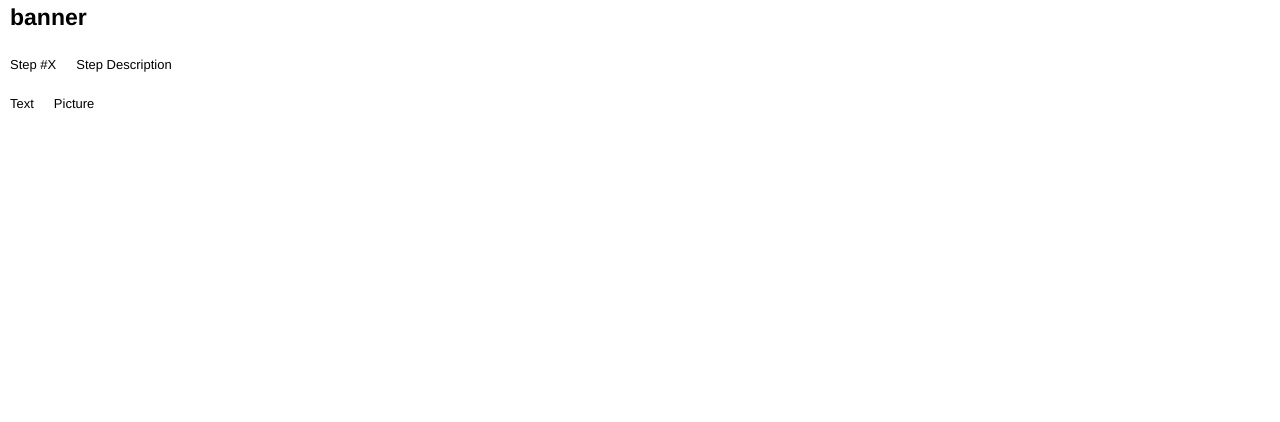
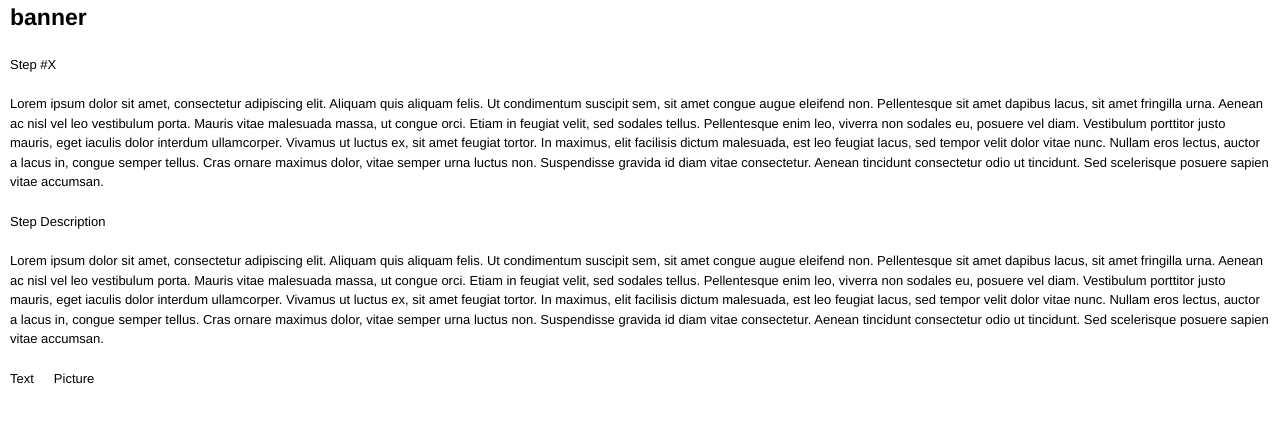
Before and after one commit to Jaybird9er/960_project, a plain HTML site: page index.html in a window 1280 px wide. Drawn offline with Linux system fonts and the light colour scheme.

Commit message:
Testinggrid bounds

```diff
--- a/index.html
+++ b/index.html
@@ -18,11 +18,17 @@
         <p>
           Step #X
         </p>
+        <p>
+            Lorem ipsum dolor sit amet, consectetur adipiscing elit. Aliquam quis aliquam felis. Ut condimentum suscipit sem, sit amet congue augue eleifend non. Pellentesque sit amet dapibus lacus, sit amet fringilla urna. Aenean ac nisl vel leo vestibulum porta. Mauris vitae malesuada massa, ut congue orci. Etiam in feugiat velit, sed sodales tellus. Pellentesque enim leo, viverra non sodales eu, posuere vel diam. Vestibulum porttitor justo mauris, eget iaculis dolor interdum ullamcorper. Vivamus ut luctus ex, sit amet feugiat tortor. In maximus, elit facilisis dictum malesuada, est leo feugiat lacus, sed tempor velit dolor vitae nunc. Nullam eros lectus, auctor a lacus in, congue semper tellus. Cras ornare maximus dolor, vitae semper urna luctus non. Suspendisse gravida id diam vitae consectetur. Aenean tincidunt consectetur odio ut tincidunt. Sed scelerisque posuere sapien vitae accumsan.
+        </p>
       </div>
       <!-- end .grid_3 -->
       <div class="grid_9">
         <p>
           Step Description
+        </p>
+        <p>
+            Lorem ipsum dolor sit amet, consectetur adipiscing elit. Aliquam quis aliquam felis. Ut condimentum suscipit sem, sit amet congue augue eleifend non. Pellentesque sit amet dapibus lacus, sit amet fringilla urna. Aenean ac nisl vel leo vestibulum porta. Mauris vitae malesuada massa, ut congue orci. Etiam in feugiat velit, sed sodales tellus. Pellentesque enim leo, viverra non sodales eu, posuere vel diam. Vestibulum porttitor justo mauris, eget iaculis dolor interdum ullamcorper. Vivamus ut luctus ex, sit amet feugiat tortor. In maximus, elit facilisis dictum malesuada, est leo feugiat lacus, sed tempor velit dolor vitae nunc. Nullam eros lectus, auctor a lacus in, congue semper tellus. Cras ornare maximus dolor, vitae semper urna luctus non. Suspendisse gravida id diam vitae consectetur. Aenean tincidunt consectetur odio ut tincidunt. Sed scelerisque posuere sapien vitae accumsan.
         </p>
       </div>
       <div class="clear"></div>
@@ -39,3 +45,4 @@
   </div>
 
 </body>
+</html>
```
